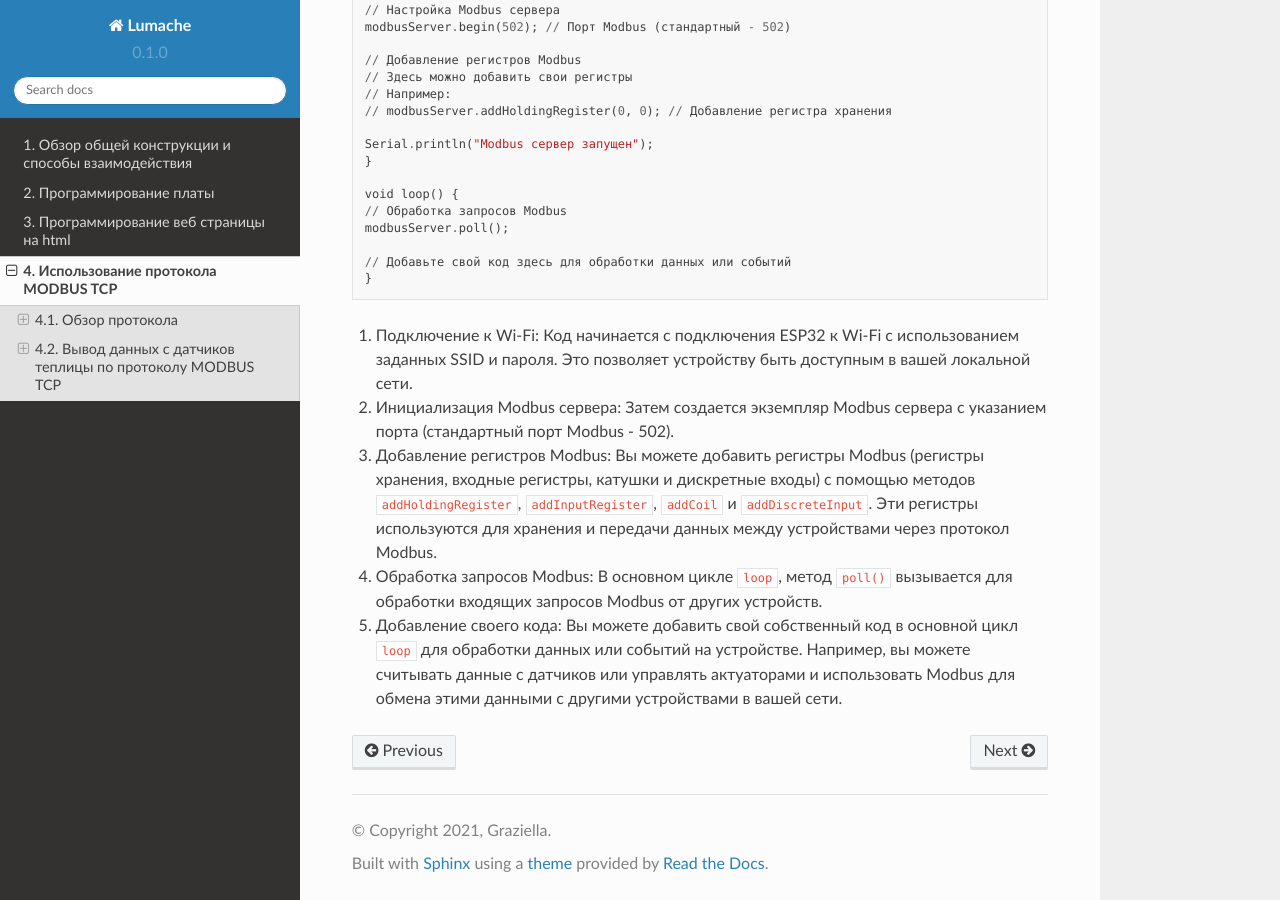
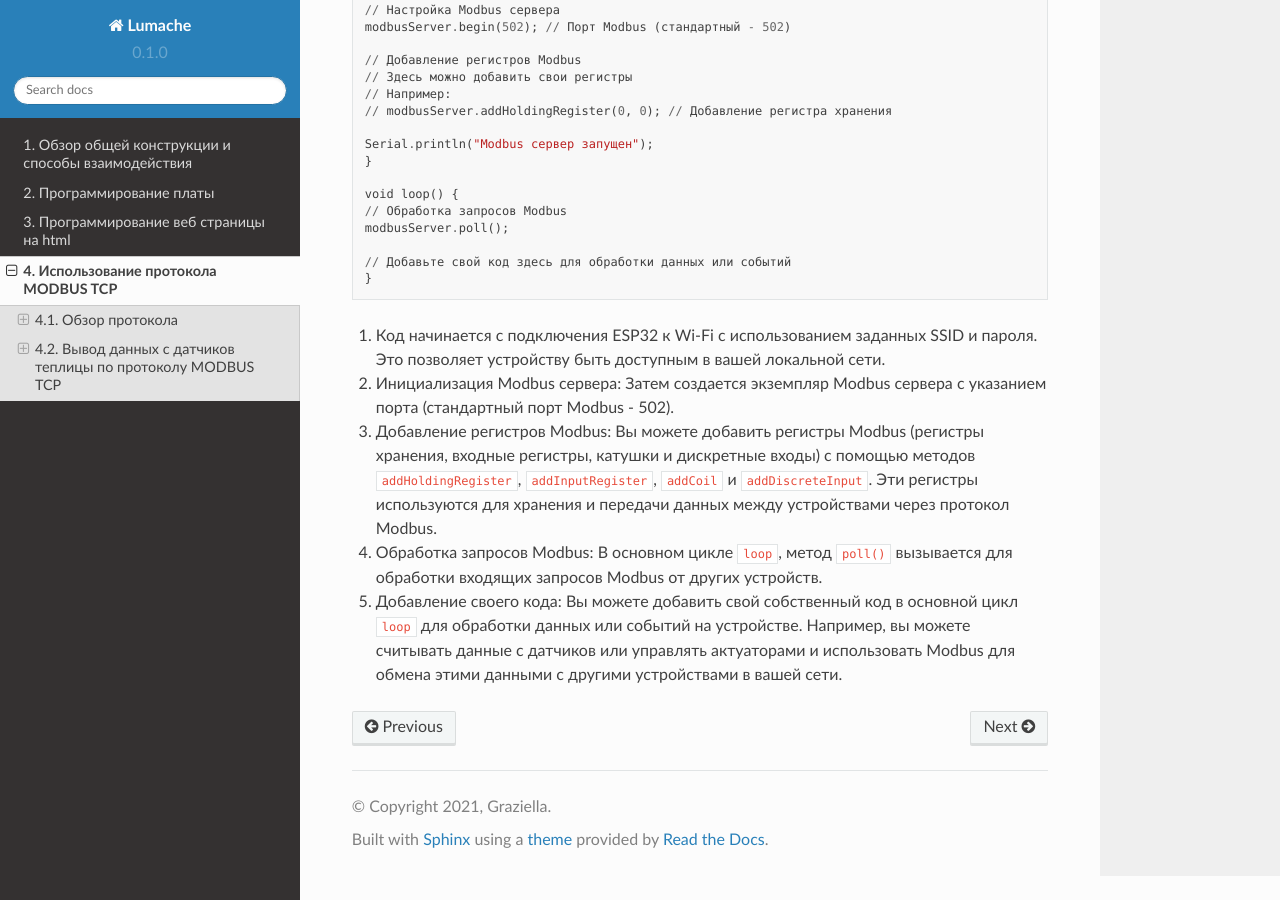
Before and after one commit to BBanwz/book_AL_GH, a Sphinx documentation site: the page built from docs/source/4/1.rst, in a window 1280 px wide and 900 px high, scrolled down 2518 px. Built offline with Sphinx 7.4.7 and the Read the Docs theme 2.0.0, drawn with Linux system fonts in a browser that asks for light colours; pages that are not in the unit, such as notebooks, are missing from menus.

Commit message:
Update 1.rst

```diff
--- a/docs/source/4/1.rst
+++ b/docs/source/4/1.rst
@@ -96,7 +96,7 @@ MODBUS TCP работает по принципу ``клиент-серверн
     // Добавьте свой код здесь для обработки данных или событий
     }
 
-1. Подключение к Wi-Fi: Код начинается с подключения ESP32 к Wi-Fi с использованием заданных SSID и пароля. Это позволяет устройству быть доступным в вашей локальной сети.
+1. Код начинается с подключения ESP32 к Wi-Fi с использованием заданных SSID и пароля. Это позволяет устройству быть доступным в вашей локальной сети.
 
 2. Инициализация Modbus сервера: Затем создается экземпляр Modbus сервера с указанием порта (стандартный порт Modbus - 502).
 
```
